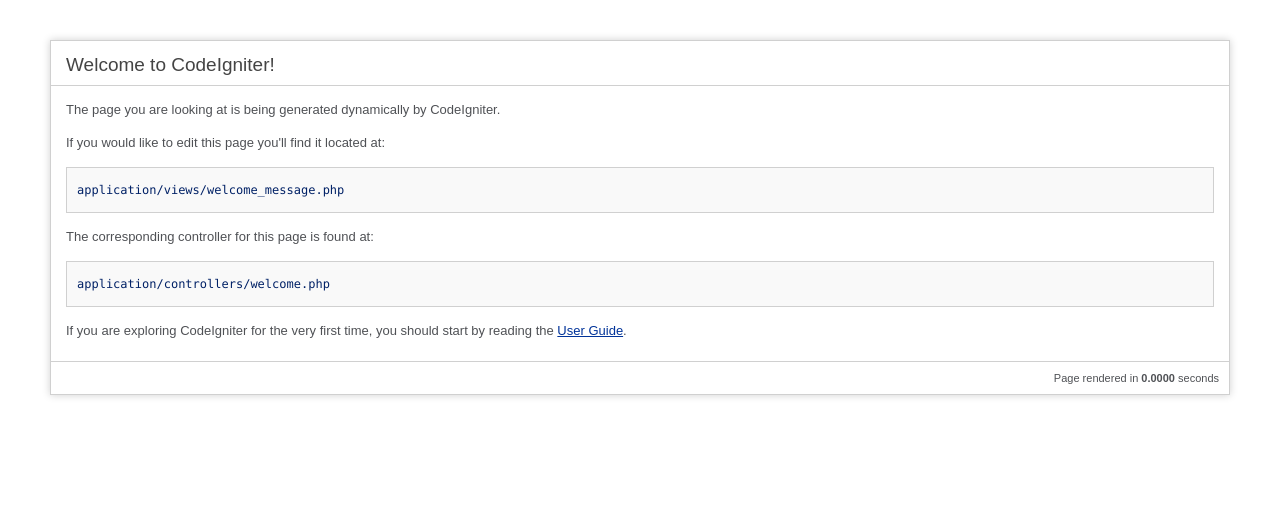
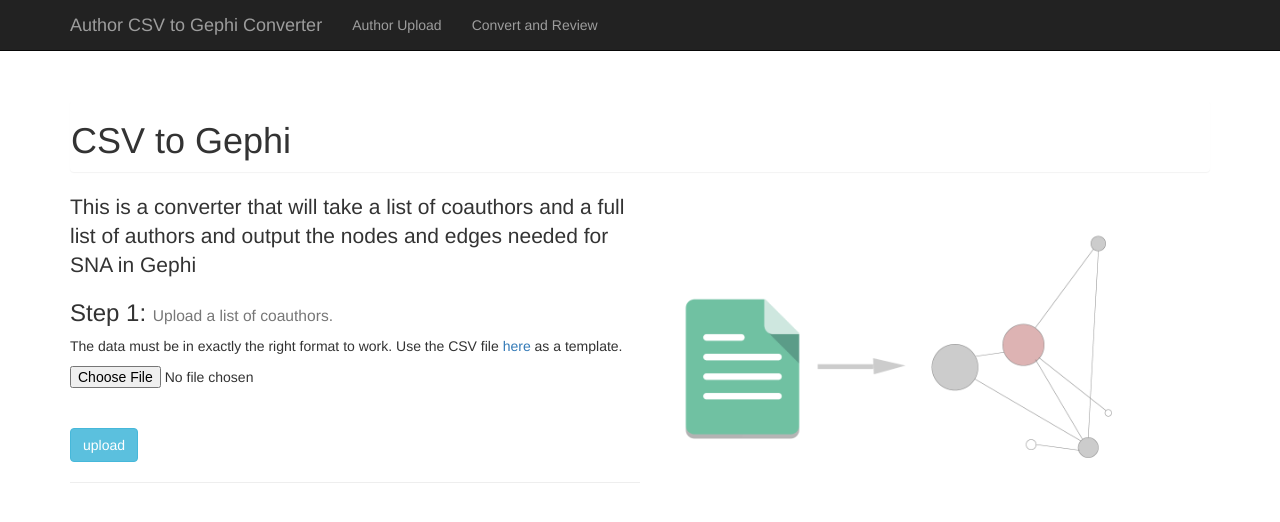
Before and after one commit to drdavidpier/CoauthorsTwo, a CodeIgniter app: page / in a window 1280 px wide. Shown: the top 522 px of the page. Run offline with CodeIgniter, Linux system fonts and the light colour scheme; some libraries are stand-ins or nearby versions.

Commit message:
Mostly UI changes
Added some styling and download buttons

```diff
--- a/app/application/config/autoload.php
+++ b/app/application/config/autoload.php
@@ -52,7 +52,7 @@ $autoload['packages'] = array();
 |	$autoload['libraries'] = array('database', 'session', 'xmlrpc');
 */
 
-$autoload['libraries'] = array('database');
+$autoload['libraries'] = array('database', 'template');
 
 
 /*
--- a/app/application/config/config.php
+++ b/app/application/config/config.php
@@ -91,7 +91,7 @@ $config['charset'] = 'UTF-8';
 | setting this variable to TRUE (boolean).  See the user guide for details.
 |
 */
-$config['enable_hooks'] = FALSE;
+$config['enable_hooks'] = TRUE;
 
 
 /*
--- a/app/application/config/hooks.php
+++ b/app/application/config/hooks.php
@@ -9,7 +9,12 @@
 |	http://codeigniter.com/user_guide/general/hooks.html
 |
 */
-
+$hook['display_override'] = array(
+    'class' => 'Layout',
+    'function' => 'index',
+    'filename' => 'Layout.php',
+    'filepath' => 'hooks'
+);
 
 
 /* End of file hooks.php */
--- a/app/application/config/routes.php
+++ b/app/application/config/routes.php
@@ -38,7 +38,7 @@
 |
 */
 
-$route['default_controller'] = "welcome";
+$route['default_controller'] = "upload";
 $route['404_override'] = '';
 
 
--- a/app/application/controllers/upload.php
+++ b/app/application/controllers/upload.php
@@ -10,6 +10,8 @@ class Upload extends CI_Controller {
 
 	function index()
 	{
+		$this->title = 'CSV to Gephi';
+        $this->menu = '';
 		$this->load->view('upload_form', array('error' => ' ' ));
 	}
 
--- a/app/application/controllers/uploadauthors.php
+++ b/app/application/controllers/uploadauthors.php
@@ -10,6 +10,8 @@ class Uploadauthors extends CI_Controller {
 
 	function index()
 	{
+	    $this->title = 'Upload Author List';
+        $this->menu = '';
 		$this->load->view('upload_authors', array('error' => ' ' ));
 	}
 
--- /dev/null
+++ b/app/application/hooks/Layout.php
@@ -0,0 +1,92 @@
+<?php if (!defined('BASEPATH')) exit('No direct script access allowed');
+
+class Layout {
+    function index()
+    {
+        global $OUT;
+        $CI     =& get_instance();
+
+        // get default output generated by CI
+        $output = $CI->output->get_output();
+
+        if (!isset($CI->layout))
+        {
+            $CI->layout = 'default';
+        }
+
+        if ($CI->layout != false) {
+            if (!preg_match('/(.+).php$/', $CI->layout))
+            {
+                $CI->layout .= '.php';
+            }
+
+            // this will be the requested layout
+            $requested  = APPPATH . 'views/layouts/' . $CI->layout;
+            // this is the default layout, use as fallback
+            $default    = APPPATH . 'views/layouts/default.php';
+            $layout     = '';
+
+            if (file_exists($requested))
+            {
+                $layout = $CI->load->file($requested, true);
+            }
+            else
+            {
+                $layout = $CI->load->file($default, true);
+            }
+
+            $view = str_replace("{content}", $output, $layout);
+
+            if(isset($CI->title))
+                $view = str_replace("{title}", $CI->title . ' | CellKulture', $view);
+            else
+                $view = str_replace("{title}", 'CellKulture', $view);
+
+            // Additional HEAD info
+            $scripts = "";
+            $styles = "";
+            $metas = "";
+            if (isset($CI->meta) && count($CI->meta) > 0) {     // Meta Tags
+                foreach ($CI->meta as $meta) {
+                    $metas .= '<meta ';
+                    if(isset($meta['name']))
+                        $metas .= 'name="' . $meta['name'] . '" ';
+                    if(isset($meta['property']))
+                        $metas .= 'property="' . $meta['property'] . '" ';
+                    if(isset($meta['content']))
+                        $metas .= 'content="' . $meta['content'] . '"';
+                    $metas .= '>';
+                }
+            }
+            if (isset($CI->scripts) && count($CI->scripts) > 0) {  // JS files
+                foreach ($CI->scripts as $script) {
+                    $scripts .= '<script type="text/javascript" src="' . base_url("assets/js/$script.js") . '"></script>';
+                }
+            }
+            if (isset($CI->styles) && count($CI->styles) > 0) {   // CSS files
+                foreach ($CI->styles as $style) {
+                    $styles .= '<link rel="stylesheet" type="text/css" href="' . base_url("assets/css/$style.css") . '" />';
+                }
+            }
+
+            $view = str_replace("{metas}", $metas, $view);
+            $view = str_replace("{scripts}", $scripts, $view);
+            $view = str_replace("{styles}", $styles, $view);
+
+            // Menu
+            $active_menu = array(
+                'controller'   => ($CI->uri->segment(1))?$CI->uri->segment(1):'home',
+                'method'       => $CI->uri->segment(2),
+                'menu'         => isset($CI->menu)?$CI->menu:'',
+                'title'        => isset($CI->title)?$CI->title:'Simple Task Board'
+                );
+            $view = str_replace("{menu}", $CI->load->view('templates/menu', $active_menu, TRUE), $view);
+        }
+        else
+        {
+            $view = $output;
+        }
+
+        $OUT->_display($view);
+    }
+}
--- /dev/null
+++ b/app/application/libraries/template.php
@@ -0,0 +1,38 @@
+<?php if ( ! defined('BASEPATH')) exit('No direct script access allowed');
+
+class Template {
+    function show($view, $data = array())
+    {
+        // Get current CI Instance
+        $CI = & get_instance();
+
+        // Load template views
+        $CI->load->view('template/header', $data);
+        $CI->load->view($view, $data);
+        $CI->load->view('template/footer', $data);
+    }
+
+    function menu($view)
+    {
+        // Get current CI Instance
+        $CI = & get_instance();
+
+        // Load menu template
+        $CI->load->view('template/menu', array('view' => $view));
+    }
+
+    function tasks($project, $tasks)
+    {
+        // Get current CI Instance
+        $CI = & get_instance();
+
+        $i = 0;
+        foreach ($tasks as $task) {
+            $i++;
+            // Load menu template
+            $CI->load->view('template/single_task', array('i' => $i, 'project' => $project, 'task' => $task));
+        }
+    }
+}
+
+/* End of file Template.php */
--- a/app/application/models/csv_model.php
+++ b/app/application/models/csv_model.php
@@ -10,7 +10,7 @@ class Csv_model extends CI_Model {
     function get_coauthors() {
         $this->db->select('*');
         //$this->db->from('author');
-        $get = $this->db->get('author', 20);
+        $get = $this->db->get('author');
 
         if($get->num_rows > 0) return $get->result_array();
         return array();
@@ -19,7 +19,7 @@ class Csv_model extends CI_Model {
     function get_authorlist() {
         $this->db->select('*');
         //$this->db->from('author');
-        $get = $this->db->get('authorlist', 20);
+        $get = $this->db->get('authorlist',20);
 
         if($get->num_rows > 0) return $get->result_array();
         return array();
@@ -29,7 +29,7 @@ class Csv_model extends CI_Model {
         $this->db->select('id');
         $this->db->where('author', $authorname);
 
-        $query = $this->db->get('authorlist');
+        $query = $this->db->get('authorlist',20);
         if($query->num_rows > 0) {$ret = $query->row();
         return $ret->id;}
         else{return '0';}
--- /dev/null
+++ b/app/application/views/convert.php
@@ -0,0 +1,2 @@
+
+<?php echo $results; ?>
--- /dev/null
+++ b/app/application/views/layouts/default.php
@@ -0,0 +1,83 @@
+<!DOCTYPE html>
+<!--[if lt IE 7]>      <html class="no-js lt-ie9 lt-ie8 lt-ie7"> <![endif]-->
+<!--[if IE 7]>         <html class="no-js lt-ie9 lt-ie8"> <![endif]-->
+<!--[if IE 8]>         <html class="no-js lt-ie9"> <![endif]-->
+<!--[if gt IE 8]><!--> <html class="no-js"> <!--<![endif]-->
+    <head>
+        <meta charset="utf-8">
+        <meta http-equiv="X-UA-Compatible" content="IE=edge,chrome=1">
+        <title>{title}</title>
+        <meta name="viewport" content="width=device-width">
+        {metas}
+
+        <link rel="icon" href="<?php echo base_url('favicon.ico') ?>" type="image/x-icon" />
+        <link rel="shortcut icon" href="<?php echo base_url('favicon.ico') ?>" type="image/x-icon" />
+
+        <style>
+          body {
+          padding-top: 100px;
+          }
+        </style>
+        <!-- Latest compiled and minified CSS -->
+        <link rel="stylesheet" href="//netdna.bootstrapcdn.com/bootstrap/3.1.1/css/bootstrap.min.css">
+
+        <link rel="stylesheet" href="<?php echo base_url('assets/css/extra.css') ?>">
+
+        {styles}
+
+        <script type="text/javascript">
+            var CI = {
+              'base_url': '<?php echo base_url(); ?>'
+            };
+        </script>
+        <script src="<?php echo base_url('assets/js/vendor/modernizr-2.6.2-respond-1.1.0.min.js"') ?>"></script>
+    </head>
+    <body>
+        {menu}
+        <!--[if lt IE 7]>
+            <p class="chromeframe">You are using an <strong>outdated</strong> browser. Please <a href="http://browsehappy.com/">upgrade your browser</a> or <a href="http://www.google.com/chromeframe/?redirect=true">activate Google Chrome Frame</a> to improve your experience.</p>
+        <![endif]-->
+        <div class="container">
+            {content}
+            <div class="noprint">
+                <hr>
+                <!-- <ul class="list-inline">
+                    <li><a href="<?php echo base_url('docs/privacy'); ?>">Privacy Policy</a></li>
+                    <li>.</li>
+                    <li><a href="<?php echo base_url('docs/faq'); ?>">FAQ</a></li>
+                    <li>.</li>
+                    <li><?php echo safe_mailto('info@cellkulture.com', 'Contact Us'); ?></li>
+                    <li>.</li>
+                    <li><a href="https://cellkulture.typeform.com/to/DGoqqL" target="_blank">Leave Feedback</a></li>
+                </ul> -->
+            </div>
+        </div><!-- end of container -->
+
+        <div id="removeModal" class="modal fade" tabindex="-1" role="dialog" aria-labelledby="removeModalLabel" aria-hidden="true">
+        <div class="modal-dialog">
+        <div class="modal-content">
+          <div class="modal-header">
+            <button type="button" class="close" data-dismiss="modal" aria-hidden="true">×</button>
+            <h3 id="myModalLabel">Are you sure?</h3>
+          </div>
+          <div class="modal-body">
+              <div class="alert alert-block alert-danger">
+                  <h4>Warning!</h4>
+                  <p>This action cannot be undone. Are you sure you want to continue?</p>
+              </div>
+          </div>
+          <div class="modal-footer">
+            <a href="{url}" class="btn btn-default">Yes, I know what I'm doing.</a>
+            <button class="btn btn-danger" data-dismiss="modal" aria-hidden="true">Cancel</button>
+          </div>
+        </div>
+        </div>
+        </div>
+
+        <script src="<?php echo base_url('assets/js/vendor/jquery-1.8.3.min.js') ?>"></script>
+        <!-- Latest compiled and minified JavaScript -->
+        <script src="//netdna.bootstrapcdn.com/bootstrap/3.1.1/js/bootstrap.min.js"></script>
+        {scripts}
+
+    </body>
+</html>
--- /dev/null
+++ b/app/application/views/templates/menu.php
@@ -0,0 +1,140 @@
+<div class="navbar navbar-fixed-top navbar-inverse" role="navigation">
+      <div class="container">
+        <div class="navbar-header">
+          <button type="button" class="navbar-toggle" data-toggle="collapse" data-target=".navbar-collapse">
+            <span class="icon-bar"></span>
+            <span class="icon-bar"></span>
+            <span class="icon-bar"></span>
+          </button>
+          <a class="navbar-brand" href="<?php echo base_url(''); ?>">Author CSV to Gephi Converter</a>
+        </div>
+        <div class="collapse navbar-collapse">
+          <ul class="nav navbar-nav">
+            <li>
+                <a href="<?php echo base_url('index.php?/uploadauthors'); ?>">Author Upload</a>
+            </li>
+            <li>
+                <a href="<?php echo base_url('index.php?/convert'); ?>">Convert and Review</a>
+            </li>
+                    <?php if(strpos($menu, 'dashboard') !== FALSE) : ?>
+                        <!-- Dashboard btn -->
+                        <li <?php if($controller == 'dashboard') echo 'class="active"'; ?>>
+                            <a href="<?php echo base_url('dashboard'); ?>">Upload</a>
+                        </li>
+                    <?php endif; ?>
+
+                    <?php if(strpos($menu, 'cold_storage') !== FALSE) : ?>
+                        <!-- cold storage btn -->
+                        <li <?php if($controller == 'cold_storage') echo 'class="active"'; ?>>
+                            <a href="<?php echo base_url('cold_storage'); ?>">Upload authors</a>
+                        </li>
+                    <?php endif; ?>
+
+                    <?php if(strpos($menu, 'add_user') !== FALSE && $this->usercontrol->has_permission('user')) : ?>
+                        <!-- Users btn -->
+                        <li>
+                            <a href="<?php echo base_url('user/add'); ?>" class="">Add New User</a>
+                        </li>
+                    <?php endif; ?>
+
+                    <?php if(strpos($menu, 'tasks') !== FALSE && $this->usercontrol->has_permission('project', 'tasks')) : ?>
+                        <!-- View culture btn -->
+                        <li class="active">
+                            <a href="<?php echo base_url('project/tasks/'.$project_id); ?>" class="">Back to Parent Culture</a>
+                        </li>
+                    <?php endif; ?>
+
+                    <?php if(strpos($menu, 'view_task') !== FALSE && $this->usercontrol->has_permission('project', 'task')) : ?>
+                        <!-- View task board btn -->
+                        <li>
+                            <a href="<?php echo base_url('task/view/'.$project_id.'/'.$task_id); ?>" class="">
+                                View Task
+                            </a>
+                        </li>
+                    <?php endif; ?>
+
+                </ul>
+
+            </div>
+        </div>
+    </div>
+</div>
+<div class="container">
+    <div class="row">
+        <div class="col-sm-12">
+            <div class="panel">
+            <div class="row">
+            <div class="col-xs-8 col-sm-10">
+                <h1><?php echo $title; ?></h1>
+            </div>
+            <div class="col-xs-2 col-sm-1">
+                <?php if($controller == 'project'): ?>
+                    <span data-toggle="tooltip" data-placement="bottom"
+                            data-original-title="VersionKontrol - Coming soon"
+                            id="myButton">
+                    <a href="<?php echo base_url("docs/versionkontrol"); ?>"><img src="<?php echo base_url("upload/cell/treeiconsmall.png"); ?>" style="margin-top:5px"></a>
+                    </span>
+                <?php endif; ?>
+            </div>
+            <div class="col-xs-2 col-sm-1">
+                <?php if($controller == 'project' or $controller == 'dashboard' or $controller == 'freezer_box' or $controller == 'freezer_vial') : ?>
+                <div class="">
+                    <div class="btn-group btn-group-right" style="margin-top:10px">
+                        <button type="button" class="btn btn-link dropdown-toggle-noshaddow" data-toggle="dropdown">
+                            <h2 class="panel-settings"><span class="glyphicon glyphicon-cog"></span></h2>
+                        </button>
+                        <ul class="dropdown-menu pull-right" role="menu">
+                            <li>
+
+                            <?php if(strpos($menu, 'edit_project') !== FALSE && $this->usercontrol->has_permission('project')) : ?>
+                                <a href="<?php echo base_url('project/edit/'.$project_id); ?>" class="">Edit Culture</a>
+                            <?php endif; ?>
+                            </li>
+                            <li>
+
+                            <?php if($controller == 'project' && $method == 'tasks') { ?>
+                            <a href="#" id="switch-project-view" class="" title="My Notes">Show only my notes</a>
+                            </li>
+                            <li>
+                                <a href="javascript:window.print()" title="Print">Print Page</a>
+                            </li>
+                            <li>
+                                <?php if(isset($stories)) {
+                                    echo "<a href=\"".base_url('project/download/'.$task['project_id']);
+                                    echo "\"  title=\"Download Raw Data\">Download Culture Data</a>";
+
+                                    echo "<a href=\"".base_url('project/download_image/'.$task['project_id']);
+                                    echo "\"  title=\"Download Images\">Download Images</a>";
+                                } ?>
+                            <?php } ?>
+                            </li>
+                            <li>
+                            <?php if($controller == 'dashboard' ) : ?>
+                                <a href="<?php echo base_url('dashboard/archive/'); ?>" class="">Culture Archive</a>
+                            <?php endif; ?>
+                            </li>
+                            <li>
+                            <?php if($controller == 'dashboard' && $method == 'archive') : ?>
+                                <a href="<?php echo base_url('dashboard/'); ?>" class="">Back to Current Cultures</a>
+                            <?php endif; ?>
+                            </li>
+                            <li>
+                            <?php if($controller == 'freezer_box' && $method == 'box') : ?>
+                                <a href="<?php echo base_url('freezer_box/edit/'.$this->uri->segment(3)); ?>" class="">Edit This Box</a>
+                            <?php endif; ?>
+                            </li>
+                            <li>
+                            <?php if($controller == 'freezer_vial' && $method == 'view') : ?>
+                                <a href="<?php echo base_url('freezer_vial/edit/'.$this->uri->segment(3).'/'.$this->uri->segment(4).'/'.$this->uri->segment(5)); ?>" class="">Edit Vial Location</a>
+                            <?php endif; ?>
+                            </li>
+                        </ul>
+                    </div>
+                </div>
+                <?php endif; ?>
+            </div>
+            </div>
+            </div>
+        </div>
+    </div>
+</div>
--- a/app/application/views/upload_form.php
+++ b/app/application/views/upload_form.php
@@ -1,8 +1,9 @@
-<html>
-<head>
-<title>Upload Form</title>
-</head>
-<body>
+
+
+<img src="<?php echo base_url('./uploads/convert.png'); ?>" style="width:50%" class="pull-right">
+<p class="lead">This is a converter that will take a list of coauthors and a full list of authors and output the nodes and edges needed for SNA in Gephi</p>
+<h3>Step 1: <small>Upload a list of coauthors.</small></h3>
+<p>The data must be in exactly the right format to work. Use the CSV file <a href="">here</a> as a template.</p>
 
 <?php echo $error;?>
 
@@ -12,9 +13,6 @@
 
 <br /><br />
 
-<input type="submit" value="upload" />
+<input type="submit" value="upload" class="btn btn-info"/>
 
 </form>
-
-</body>
-</html>
```
Also changed, not shown: app/application/controllers/convert.php (+39 -9 lines), app/application/views/results.php (+26 -10 lines), app/application/views/upload_authors.php (+2 -10 lines), app/uploads/convert.png (added).
